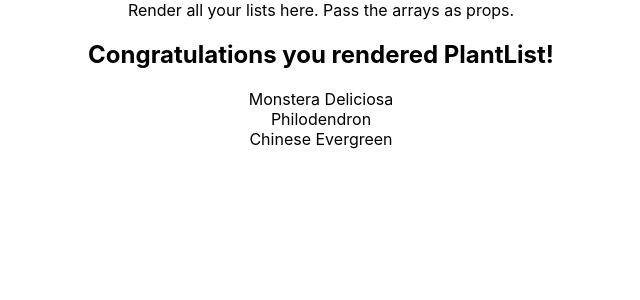
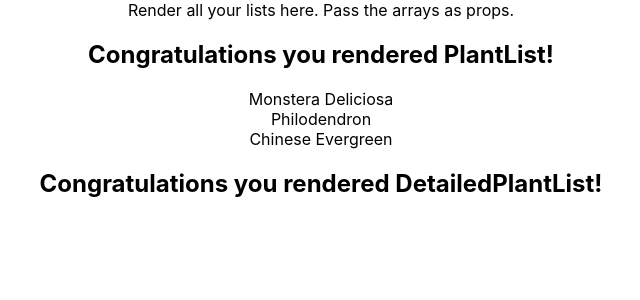
Before and after one commit to abrielcleaver/spotlight1-react-display-a-list-practice, a React (Create React App) app: page / in a window 1280 px wide. Shown: the top 300 px of the page, without its empty margins (319-959 px from the left). Built offline with nearby package versions, Linux system fonts and the light colour scheme.

Commit message:
Import DetailedPlantList to App. DetailedPlantList is rendering on page and showing congratulations message

```diff
--- a/src/App.js
+++ b/src/App.js
@@ -2,6 +2,9 @@ import './App.css';
 // import your arrays here
 import PlantList from './PlantList/PlantList';
 import { plants } from './PlantList/plants-data';
+
+import DetailedPlantList from './DetailedPlantList/DetailedPlantList';
+import { detailedPlants } from './DetailedPlantList/detailed-plant-data';
 
 function App() {
   return (
@@ -10,6 +13,9 @@ function App() {
       <div>
         <PlantList plant={plants} />
       </div>
+      <div>
+        <DetailedPlantList dplant={detailedPlants} />
+      </div>
     </div>
   );
 }
--- /dev/null
+++ b/src/DetailedPlantList/DetailedPlantList.js
@@ -0,0 +1,9 @@
+// import DetailedPlantItem from './DetailedPlantItem';
+
+export default function DetailedPlantList() {
+  return <div className="detailed-plant-list">
+    <h2>Congratulations you rendered DetailedPlantList!</h2>
+
+
+  </div>;
+}
```
